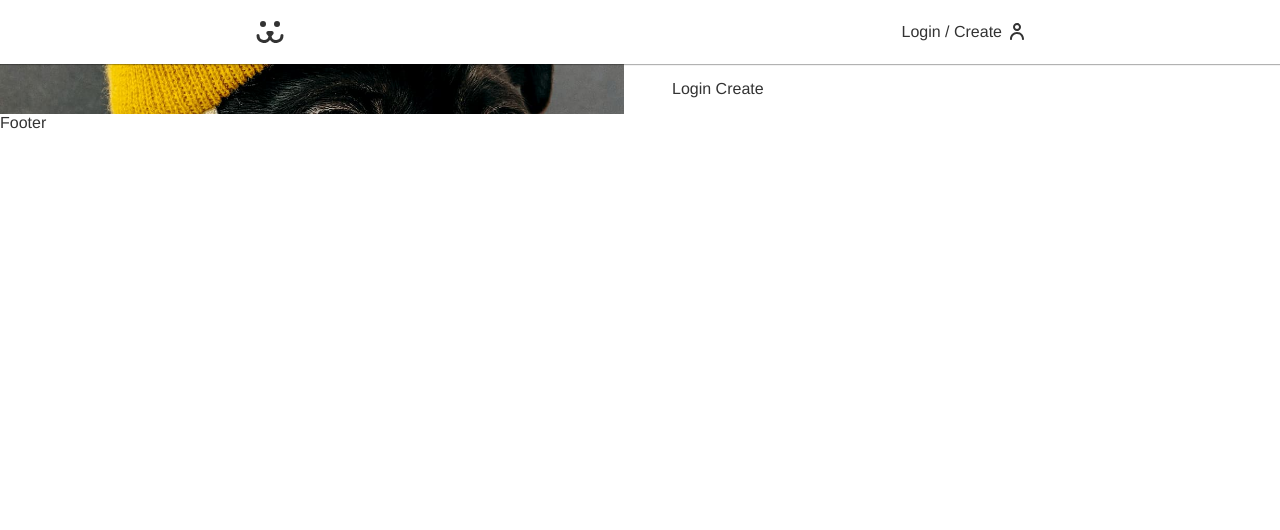
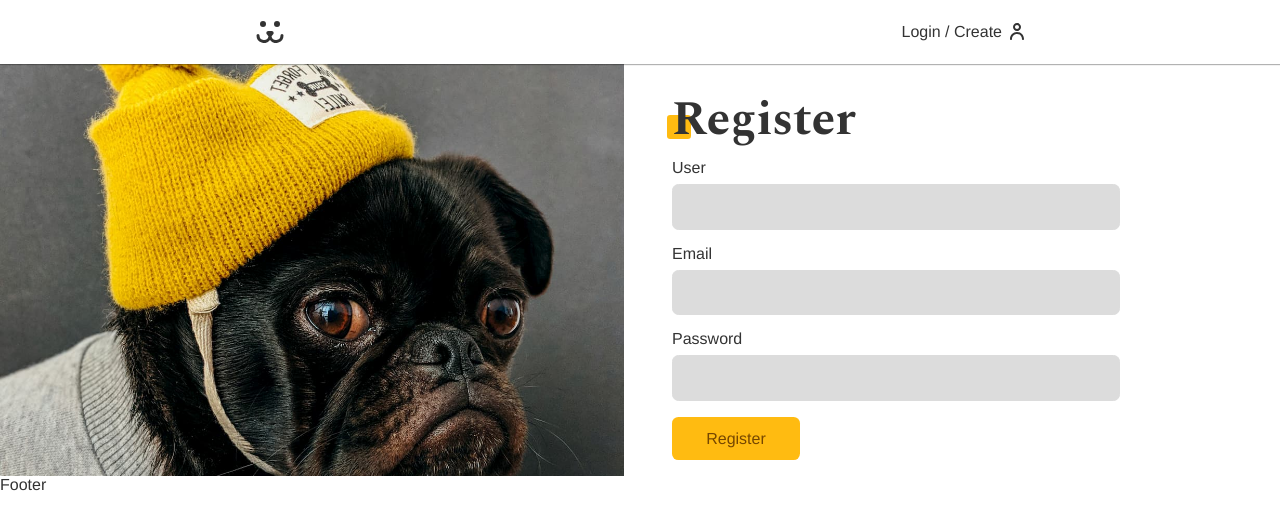
Before and after one commit to Lebarbote/dogs-project, a React (Vite) app: page /login/create in a window 1280 px wide. Shown: the top 530 px of the page. Built offline with nearby package versions, Linux system fonts and the light colour scheme.

Commit message:
Login create

```diff
--- a/src/Components/Login/LoginCreate.jsx
+++ b/src/Components/Login/LoginCreate.jsx
@@ -1,7 +1,39 @@
 import React from 'react';
+import Input from '../Forms/Input';
+import Button from '../Forms/Button';
+import useForm from '../../Hooks/useForm';
+import { USER_POST } from '../../api';
+import { UserContext } from '../../UserContext';
 
 const LoginCreate = () => {
-  return <div>Login Create</div>;
+  const username = useForm();
+  const email = useForm('email');
+  const password = useForm();
+
+  const { userLogin } = React.useContext(UserContext);
+
+  async function handleSubmit(event) {
+    event.preventDefault();
+    const { url, options } = USER_POST({
+      username: username.value,
+      email: email.value,
+      password: password.value,
+    });
+    const response = await fetch(url, options);
+    if (response.ok) userLogin(username.value, password.value);
+  }
+
+  return (
+    <section className="animeLeft">
+      <h1 className="title">Register</h1>
+      <form onSubmit={handleSubmit}>
+        <Input label="User" type="text" name="username" {...username} />
+        <Input label="Email" type="email" name="email" {...email} />
+        <Input label="Password" type="password" name="password" {...password} />
+        <Button>Register</Button>
+      </form>
+    </section>
+  );
 };
 
 export default LoginCreate;
--- a/src/Hooks/useForm.jsx
+++ b/src/Hooks/useForm.jsx
@@ -4,7 +4,7 @@
   email: {
     regex:
       /^(([^<>()[\]\\.,;:\s@"]+(\.[^<>()[\]\\.,;:\s@"]+)*)|.(".+"))@((\[[0-9]{1,3}\.[0-9]{1,3}\.[0-9]{1,3}\.[0-9]{1,3}\])|(([a-zA-Z\-0-9]+\.)+[a-zA-Z]{2,}))$/,
-    message: 'Preencha um email válido',
+    message: 'Please fill in a valid email address',
   },
 };
 
@@ -15,7 +15,7 @@
   function validate(value) {
     if (type === false) return true;
     if (value.length === 0) {
-      setError('Preencha um valor.');
+      setError('Fill in a value.');
       return false;
     } else if (types[type] && !types[type].regex.test(value)) {
       setError(types[type].message);
--- a/src/api.jsx
+++ b/src/api.jsx
@@ -36,3 +36,16 @@
     },
   };
 }
+
+export function USER_POST(body) {
+  return {
+    url: API_URL + '/api/user',
+    options: {
+      method: 'POST',
+      headers: {
+        'Content-Type': 'application/json',
+      },
+      body: JSON.stringify(body),
+    },
+  };
+}
```
